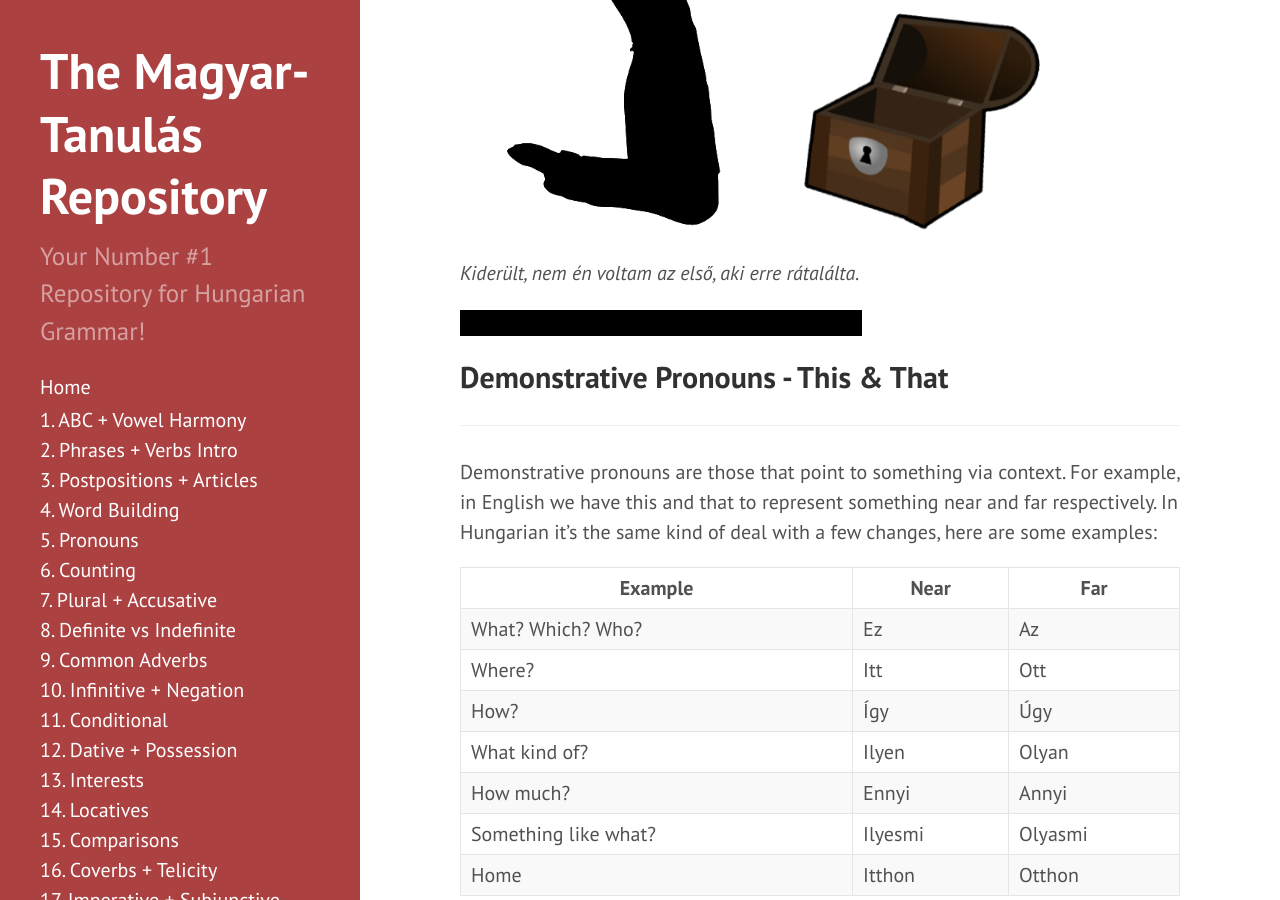
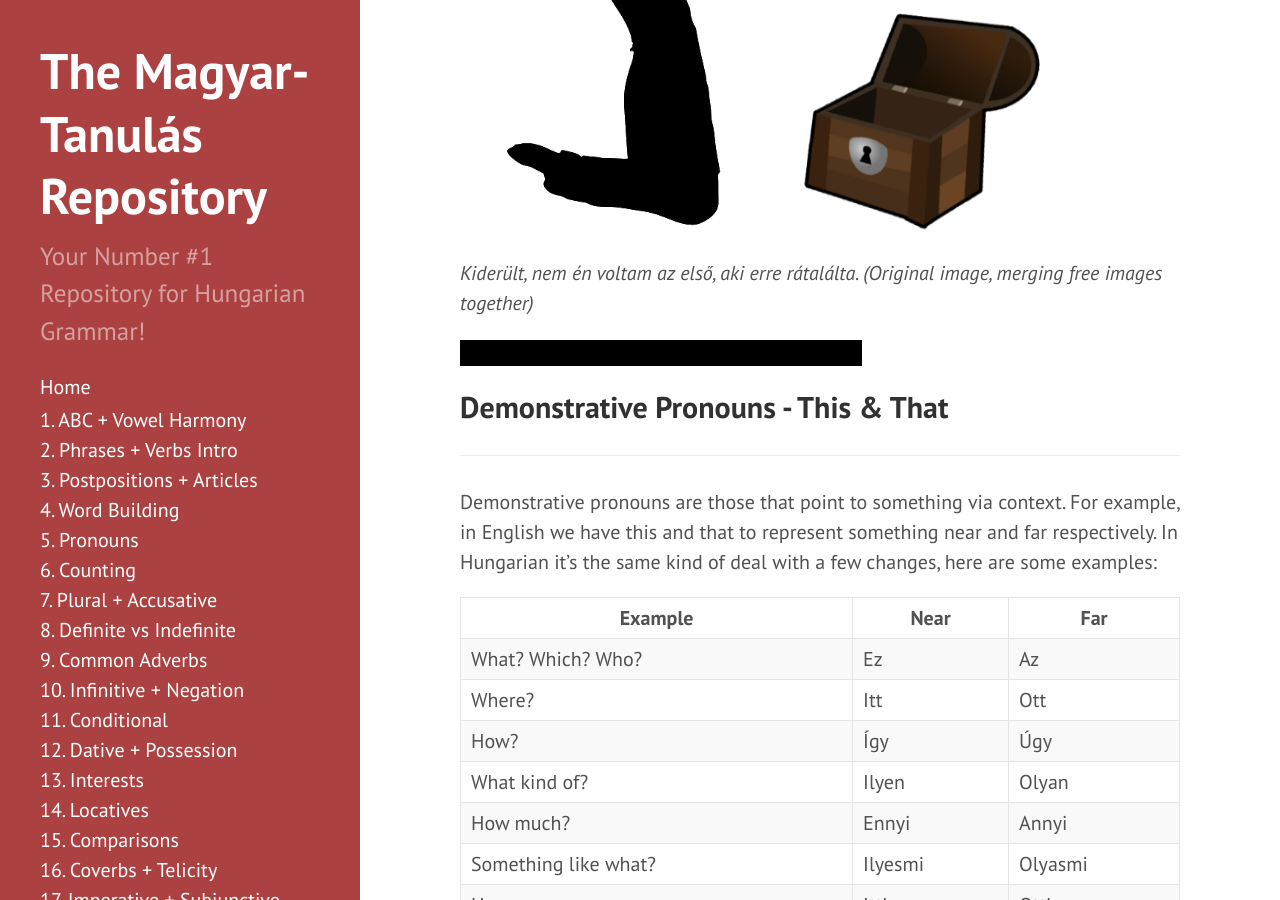
Before and after one commit to Magyartanulas/magyartanulas.github.io, a Jekyll site: the page built from pronouns.md, in a window 1280 px wide and 900 px high, scrolled down 2293 px. Built offline with Jekyll 4.4.1, drawn with Linux system fonts in a browser that asks for light colours; comment, search, counter and statistics services are not loaded.

Commit message:
Update pronouns.md

```diff
--- a/pronouns.md
+++ b/pronouns.md
@@ -66,7 +66,7 @@ Examples:
 `Challenge!`
 ![üres](https://magyartanulas.github.io/public/jajj.png)
 
-*Kiderült, nem én voltam az első, aki erre rátalálta.*
+*Kiderült, nem én voltam az első, aki erre rátalálta. (Original image, merging free images together)*
 
 <span class="spoiler">It turned out I was not the first to discover this.</span>
 
```
